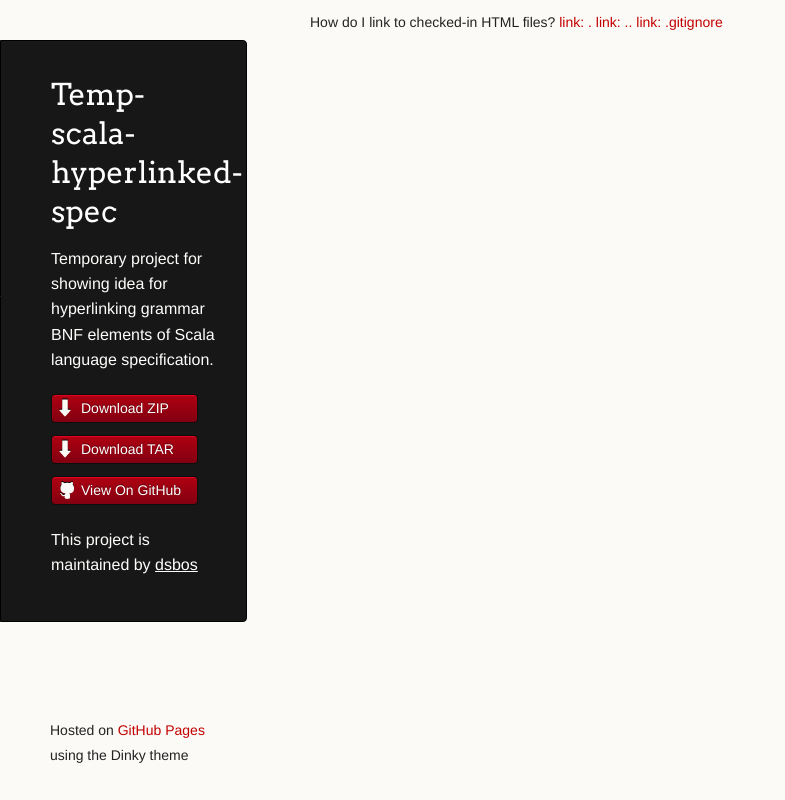
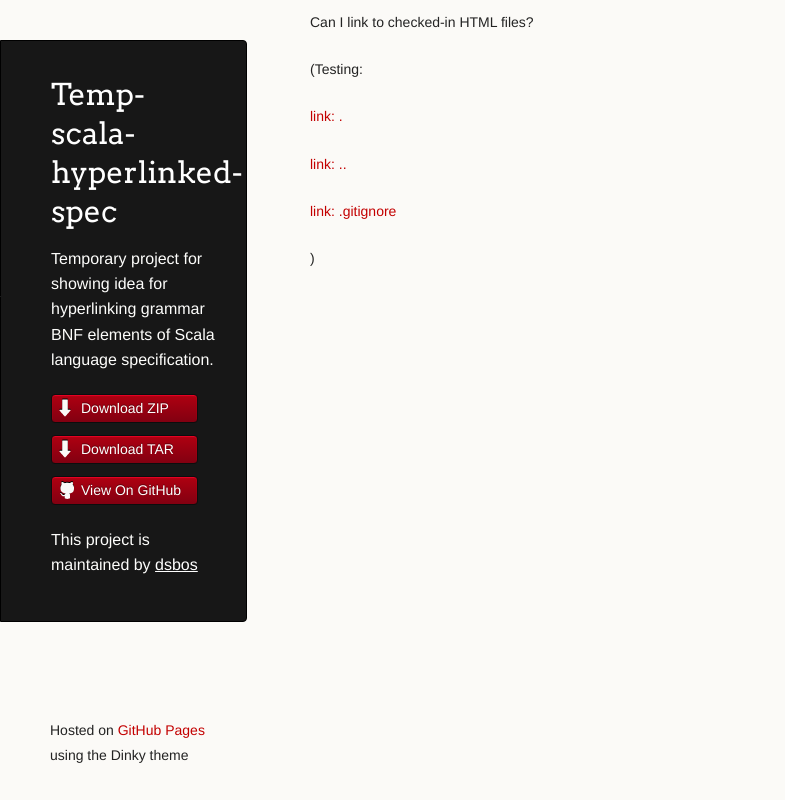
Before and after one commit to dsbos/temp-scala-hyperlinked-spec, a plain HTML site: page index.html in a window 1280 px wide. Shown: the whole page, without its empty margins (0-785 px from the left). Drawn offline with Linux system fonts and the light colour scheme.

```diff
--- a/index.html
+++ b/index.html
@@ -30,10 +30,17 @@
 
       </header>
       <section>
-        <p>How do I link to checked-in HTML files?
-<a href=".">link: .</a>
-<a href="..">link: ..</a>
-<a href=".gitignore">link: .gitignore</a></p>
+        <p>Can I link to checked-in HTML files?</p>
+
+<p>(Testing:</p>
+
+<p><a href=".">link: .</a></p>
+
+<p><a href="..">link: ..</a></p>
+
+<p><a href=".gitignore">link: .gitignore</a></p>
+
+<p>)</p>
       </section>
       <footer>
         <p><small>Hosted on <a href="https://pages.github.com">GitHub Pages</a> using the Dinky theme</small></p>
--- a/params.json
+++ b/params.json
@@ -1,6 +1,6 @@
 {
   "name": "Temp-scala-hyperlinked-spec",
   "tagline": "Temporary project for showing idea for hyperlinking grammar BNF elements of Scala language specification.",
-  "body": "How do I link to checked-in HTML files?\r\n[link: .](.)\r\n[link: ..](..)\r\n[link: .gitignore](.gitignore)\r\n",
+  "body": "Can I link to checked-in HTML files?\r\n\r\n(Testing:\r\n\r\n[link: .](.)\r\n\r\n[link: ..](..)\r\n\r\n[link: .gitignore](.gitignore)\r\n\r\n)",
   "note": "Don't delete this file! It's used internally to help with page regeneration."
 }
```
